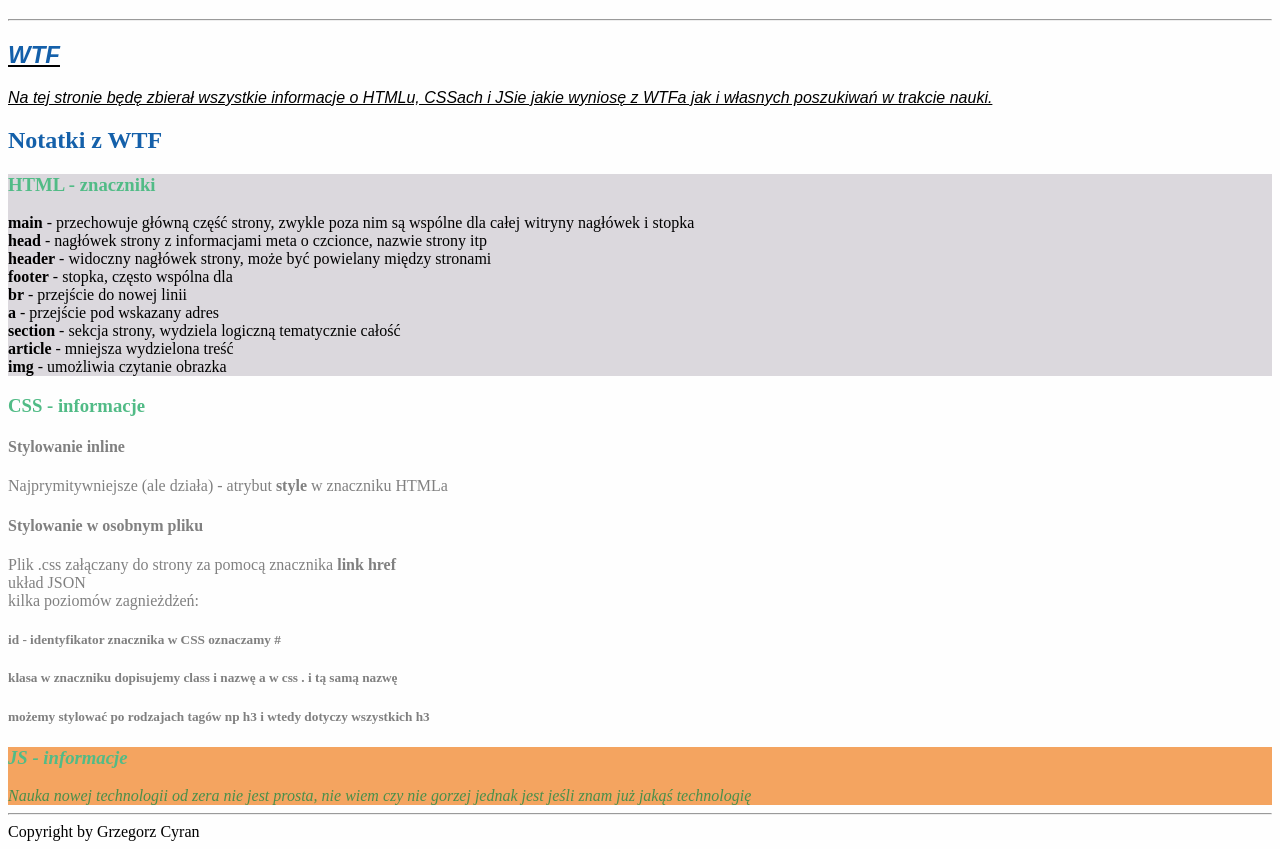
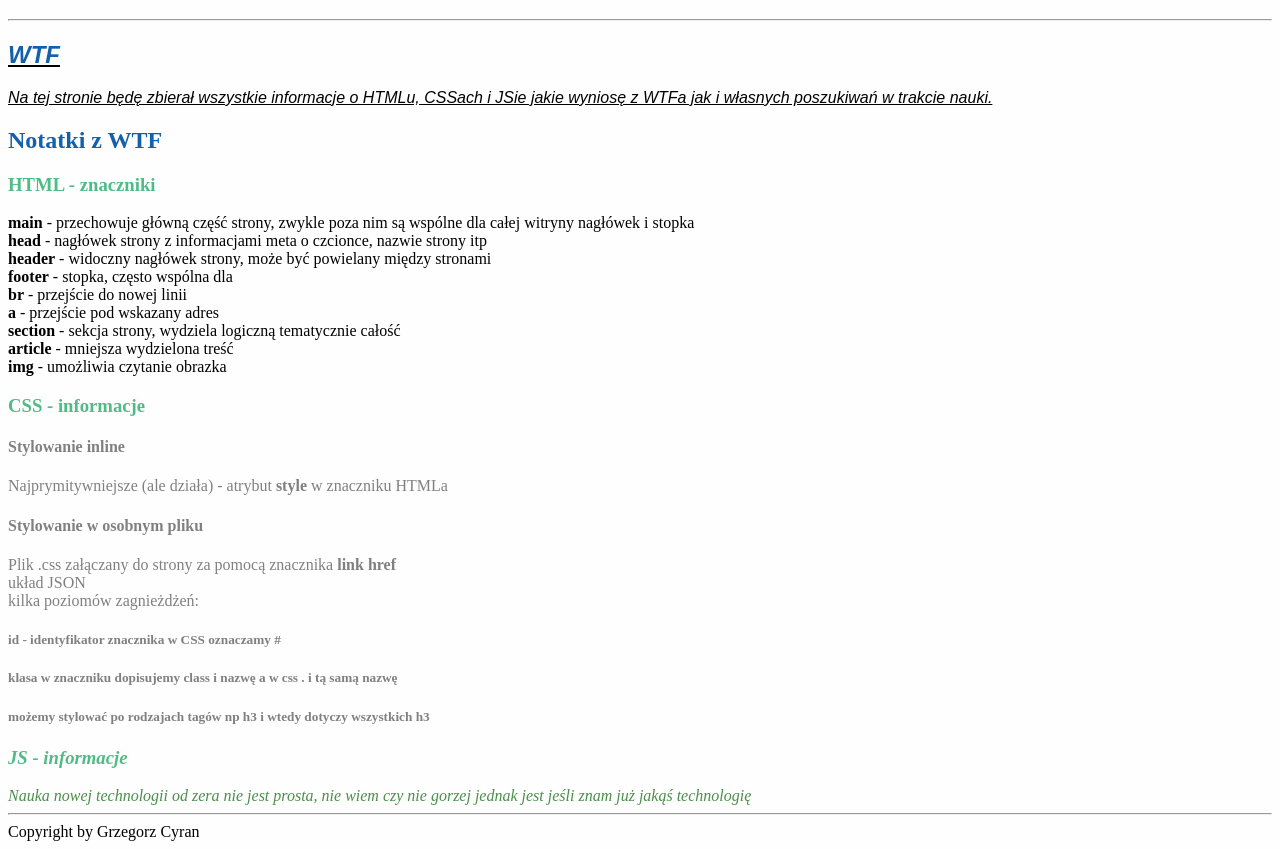
Before and after one commit to grzegorzcyran/homepage, a plain HTML site: page wtf-info.html in a window 1280 px wide. Shown: the part 87-936 px from the top of the page. Drawn offline with Linux system fonts and the light colour scheme.

Commit message:
Remove background color

```diff
--- a/style.css
+++ b/style.css
@@ -13,13 +13,11 @@ h3 {
 
 #HTML {
     color : black;
-    background: rgb(219, 216, 221);
 }
 
 .times-italic {
     color : rgb(74, 143, 74);
     font-style: italic;
-    background: sandybrown;
     font-family: 'Times New Roman', Times, serif;
 }
 
```
